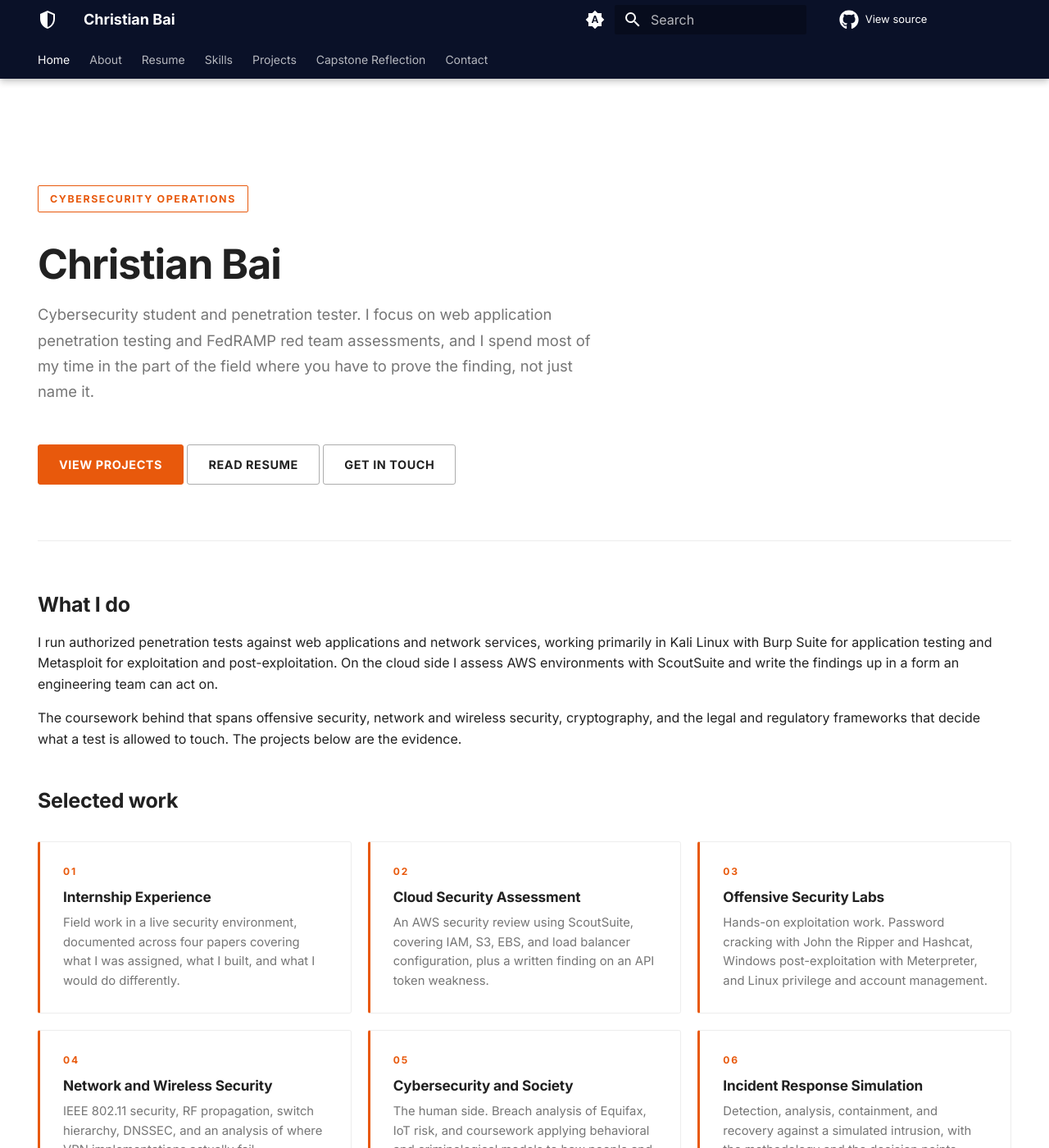
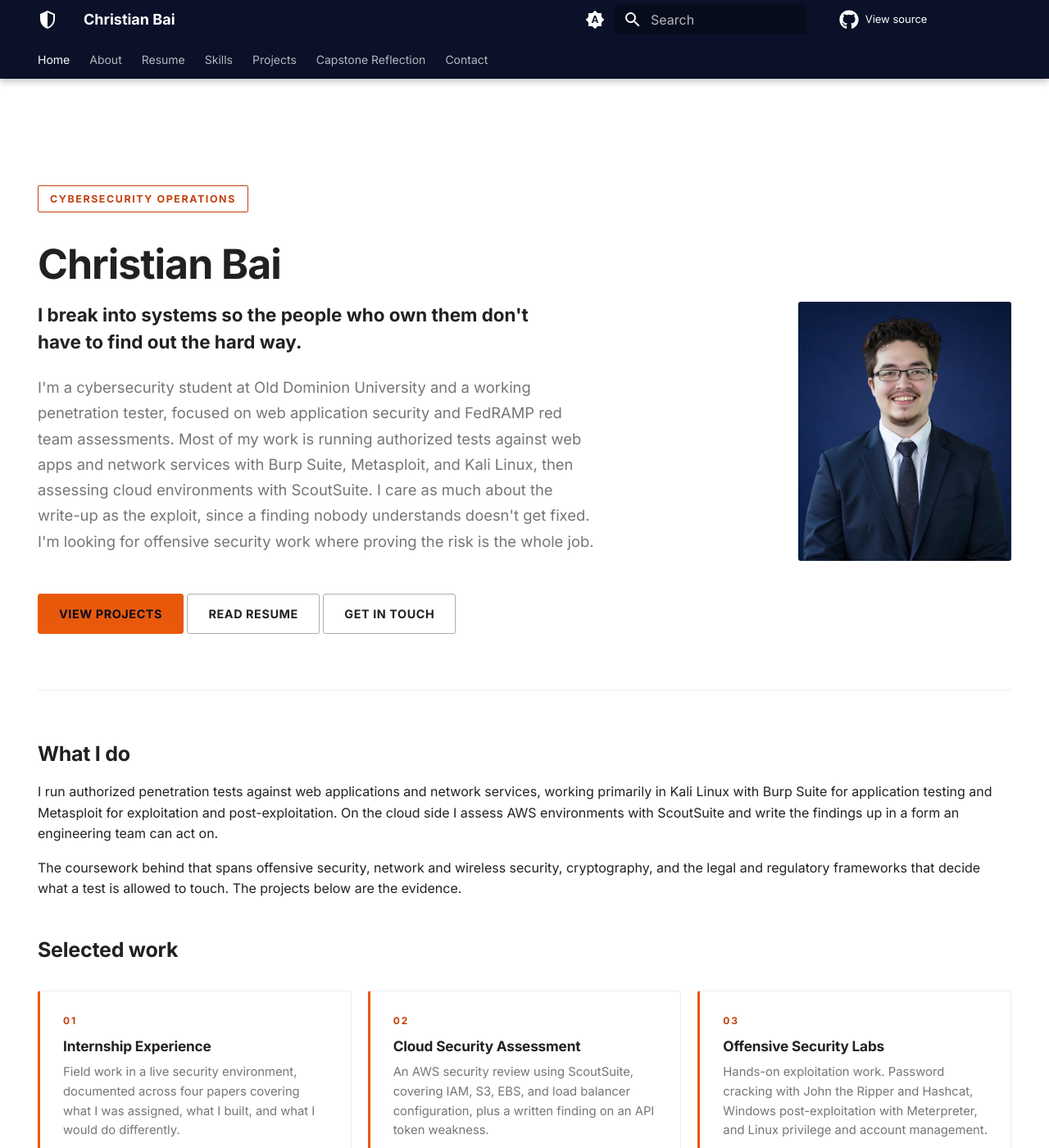
Before and after one commit to christianbai03/christianbai03.github.io, an MkDocs documentation site: the page built from docs/index.md, in a window 1280 px wide and 1400 px high. Shown: the whole window at 82% size. Built offline with MkDocs 1.6.1 and Material for MkDocs 9.7.7, drawn with Linux system fonts in a browser that asks for light colours; comment, search, counter and statistics services are not loaded.

Commit message:
Week 2 changes

```diff
--- a/docs/index.md
+++ b/docs/index.md
@@ -9,11 +9,21 @@ hide:
 
 # Christian Bai
 
+![Christian Bai](assets/headshot.jpeg){ .cb-portrait }
+
+<p class="cb-tagline">
+I break into systems so the people who own them don't have to find out the
+hard way.
+</p>
+
 <p class="cb-lede">
-Cybersecurity student and penetration tester. I focus on web application
-penetration testing and FedRAMP red team assessments, and I spend most of my
-time in the part of the field where you have to prove the finding, not just
-name it.
+I'm a cybersecurity student at Old Dominion University and a working
+penetration tester, focused on web application security and FedRAMP red team
+assessments. Most of my work is running authorized tests against web apps and
+network services with Burp Suite, Metasploit, and Kali Linux, then assessing
+cloud environments with ScoutSuite. I care as much about the write-up as the
+exploit, since a finding nobody understands doesn't get fixed. I'm looking for
+offensive security work where proving the risk is the whole job.
 </p>
 
 <div class="cb-actions" markdown>
--- a/docs/stylesheets/extra.css
+++ b/docs/stylesheets/extra.css
@@ -20,9 +20,14 @@
   --md-primary-fg-color--dark: var(--cb-navy-900);
   --md-primary-bg-color: #ffffff;
   --md-primary-bg-color--light: #ffffffb3;
-  --md-accent-fg-color: var(--cb-orange);
-  --md-accent-fg-color--transparent: #e8590c1a;
+  /* Text-safe accent. #E8590C on white is only 3.58:1 and fails WCAG AA
+     for normal text, so anything rendered AS text uses the darker value. */
+  --md-accent-fg-color: #c2410c;
+  --md-accent-fg-color--transparent: #c2410c1a;
   --md-typeset-a-color: #c2410c;
+  /* Non-text fill. 3.58:1 clears the 3:1 bar for UI components. */
+  --cb-fill: var(--cb-orange);
+  --cb-on-fill: var(--cb-navy-900);
 }
 
 /* --- Dark scheme -------------------------------------------------------- */
@@ -34,6 +39,8 @@
   --md-accent-fg-color: var(--cb-orange-bright);
   --md-accent-fg-color--transparent: #ff6b1a1f;
   --md-typeset-a-color: var(--cb-orange-bright);
+  --cb-fill: var(--cb-orange-bright);
+  --cb-on-fill: var(--cb-navy-900);
   --md-default-bg-color: var(--cb-navy-800);
   --md-default-fg-color: #e6ebf5;
   --md-default-fg-color--light: #b9c3d6;
@@ -86,6 +93,15 @@
   line-height: 1.1;
 }
 
+.cb-hero .cb-tagline {
+  max-width: 32rem;
+  margin: 0 0 1.2rem;
+  color: var(--md-default-fg-color);
+  font-size: 1.12rem;
+  font-weight: 600;
+  line-height: 1.45;
+}
+
 .cb-hero .cb-lede {
   max-width: 34rem;
   color: var(--md-default-fg-color--light);
@@ -103,10 +119,10 @@
 .md-typeset .cb-btn {
   display: inline-block;
   padding: 0.6rem 1.25rem;
-  border: 1px solid var(--md-accent-fg-color);
+  border: 1px solid var(--cb-fill);
   border-radius: 3px;
-  background: var(--md-accent-fg-color);
-  color: #ffffff;
+  background: var(--cb-fill);
+  color: var(--cb-on-fill);
   font-size: 0.72rem;
   font-weight: 700;
   letter-spacing: 0.04em;
@@ -116,6 +132,7 @@
 
 .md-typeset .cb-btn:hover {
   background: transparent;
+  border-color: var(--md-accent-fg-color);
   color: var(--md-accent-fg-color);
 }
 
@@ -142,7 +159,7 @@
   display: block;
   padding: 1.3rem 1.4rem;
   border: 1px solid var(--md-default-fg-color--lightest);
-  border-left: 3px solid var(--md-accent-fg-color);
+  border-left: 3px solid var(--cb-fill);
   border-radius: 3px;
   color: inherit;
   text-decoration: none;
```
